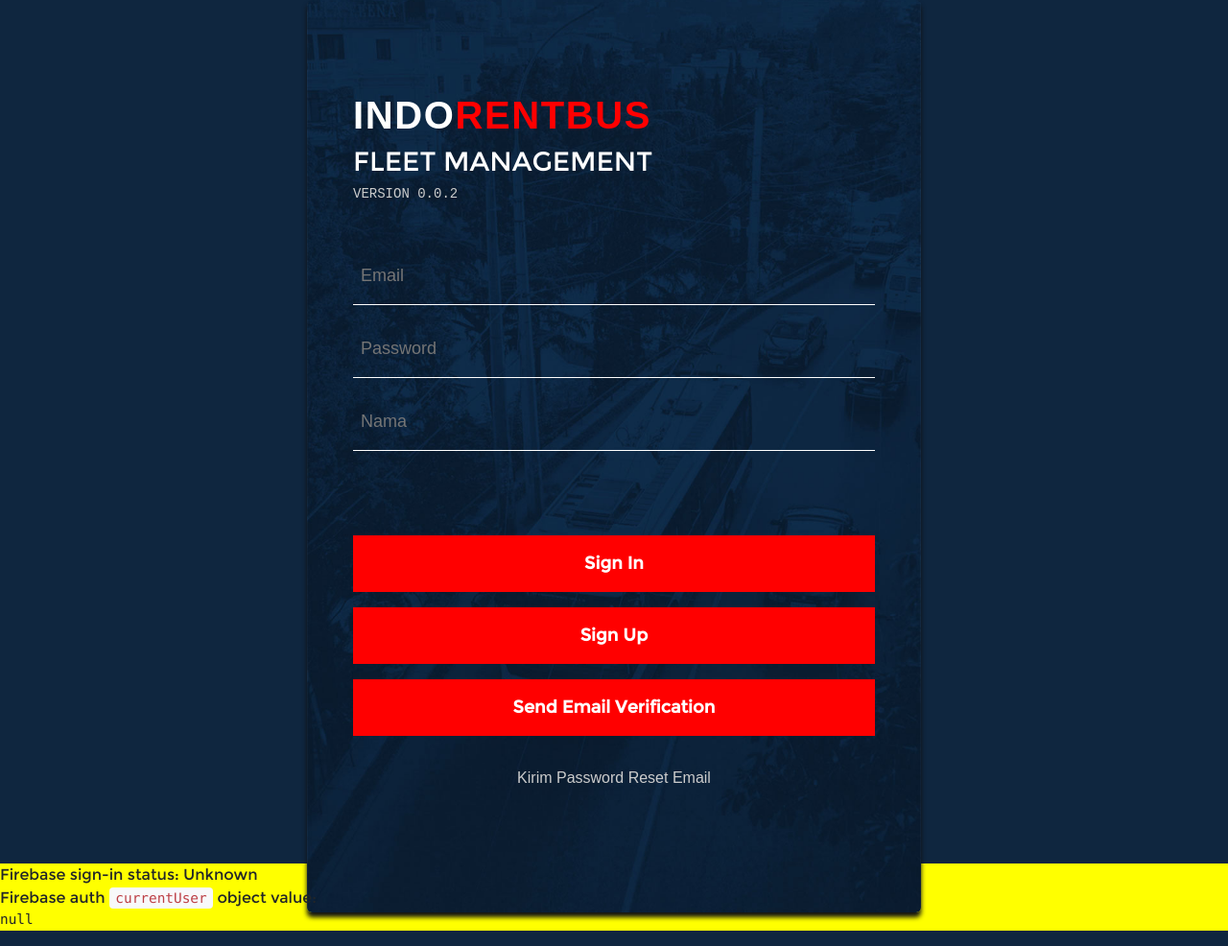
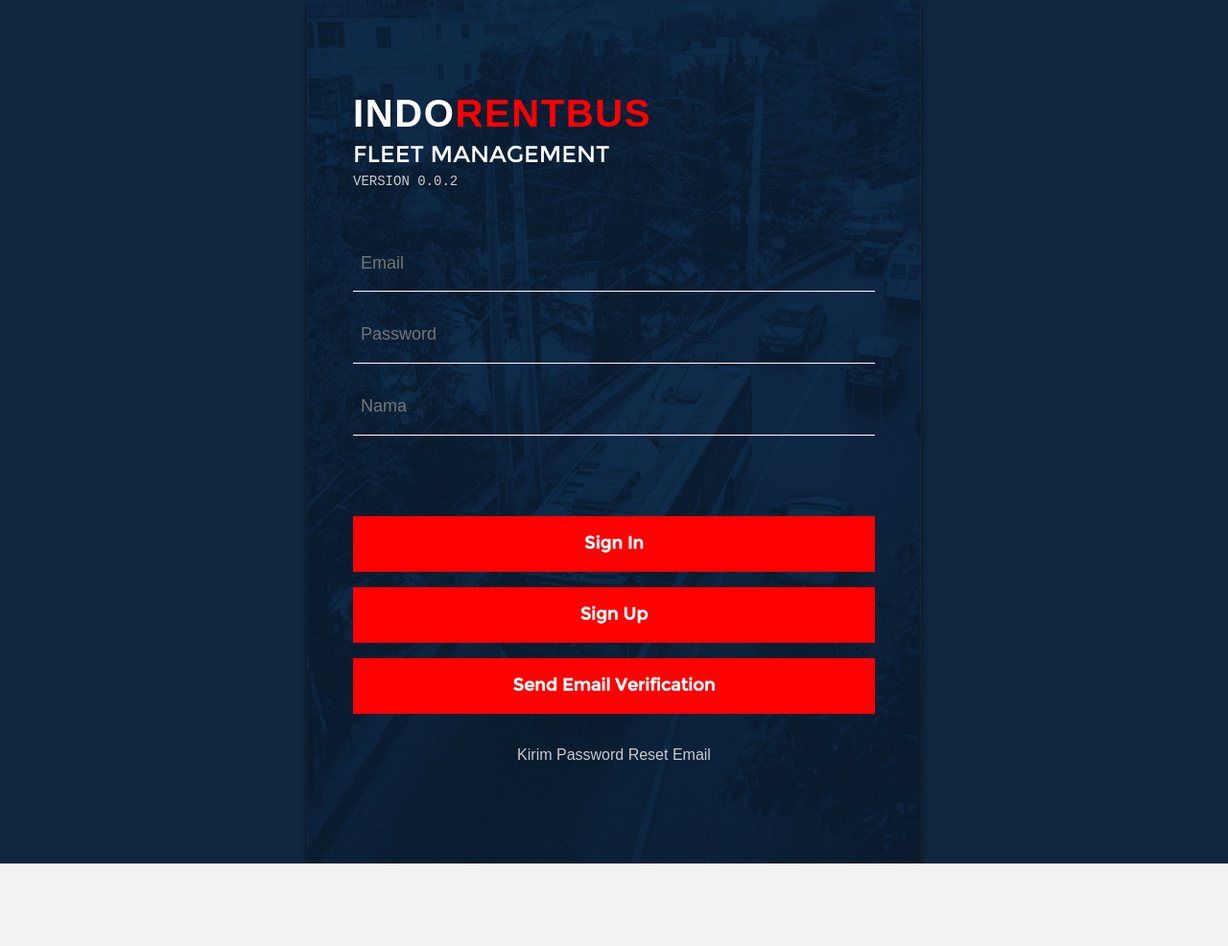
Before and after one commit to kemtol/indorentbus, a Jekyll site: the page built from index.html, in a window 1280 px wide. Shown: the whole page at 96% size. Built offline with Jekyll 4.4.1, drawn with Linux system fonts in a browser that asks for light colours; nearby versions of some CDN libraries; Markdown is read by kramdown in place of the engine named in the settings; comment, search, counter and statistics services are not loaded; after the commit the page ends 900 px from its top, so only the background shows below that.

Commit message:
Update default.html

```diff
--- a/_layouts/default.html
+++ b/_layouts/default.html
@@ -15,13 +15,12 @@
 		}
 	</script>
 	<!--<link href="{{site.url}}/css/bootstrap.min.css" rel='stylesheet' type='text/css' />-->
-	<link rel="stylesheet" href="https://maxcdn.bootstrapcdn.com/bootstrap/4.0.0-beta.2/css/bootstrap.min.css" integrity="sha384-PsH8R72JQ3SOdhVi3uxftmaW6Vc51MKb0q5P2rRUpPvrszuE4W1povHYgTpBfshb" crossorigin="anonymous">
+	<link rel="stylesheet" href="https://maxcdn.bootstrapcdn.com/bootstrap/3.3.7/css/bootstrap.min.css" integrity="sha384-BVYiiSIFeK1dGmJRAkycuHAHRg32OmUcww7on3RYdg4Va+PmSTsz/K68vbdEjh4u" crossorigin="anonymous">
 	<!-- Custom Theme files -->
 	<link href="{{site.url}}/css/style.css" rel='stylesheet' type='text/css' />
 	<link href="{{site.url}}/css/font-awesome.css" rel="stylesheet">
 	<script src="https://ajax.googleapis.com/ajax/libs/jquery/3.2.1/jquery.min.js"></script>
-	<script src="https://cdnjs.cloudflare.com/ajax/libs/popper.js/1.12.3/umd/popper.min.js" integrity="sha384-vFJXuSJphROIrBnz7yo7oB41mKfc8JzQZiCq4NCceLEaO4IHwicKwpJf9c9IpFgh" crossorigin="anonymous"></script>
-	<script src="https://maxcdn.bootstrapcdn.com/bootstrap/4.0.0-beta.2/js/bootstrap.min.js" integrity="sha384-alpBpkh1PFOepccYVYDB4do5UnbKysX5WZXm3XxPqe5iKTfUKjNkCk9SaVuEZflJ" crossorigin="anonymous"></script>
+	<script src="https://maxcdn.bootstrapcdn.com/bootstrap/3.3.7/js/bootstrap.min.js" integrity="sha384-Tc5IQib027qvyjSMfHjOMaLkfuWVxZxUPnCJA7l2mCWNIpG9mGCD8wGNIcPD7Txa" crossorigin="anonymous"></script>
 	<script src="{{site.url}}/js/moment-with-locales.min.js"></script>
 	<script src="{{site.url}}/js/bootstrap-datetimepicker.js"></script>
 	<script src="{{site.url}}/js/pitscheduler.min.js"></script>
```
